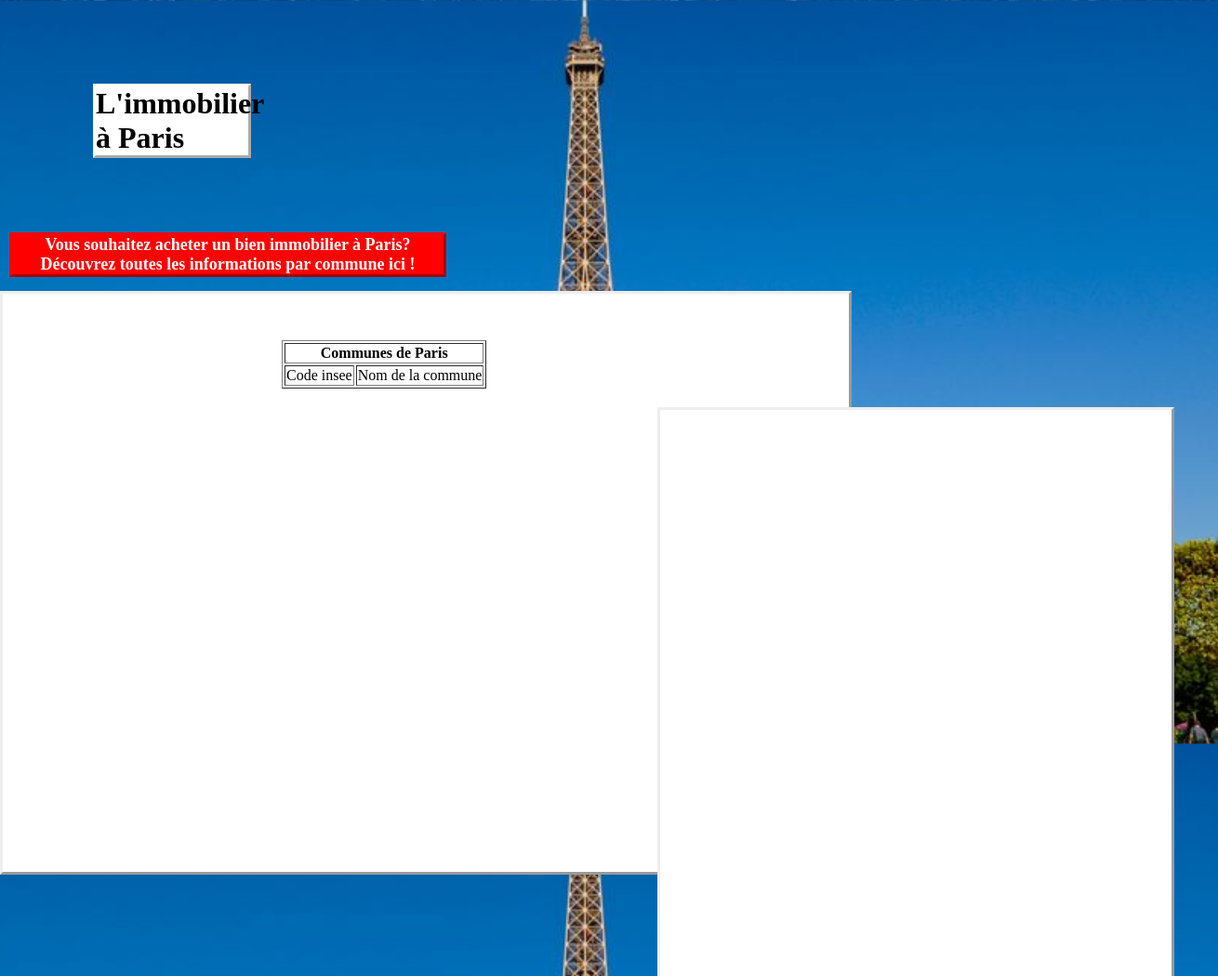
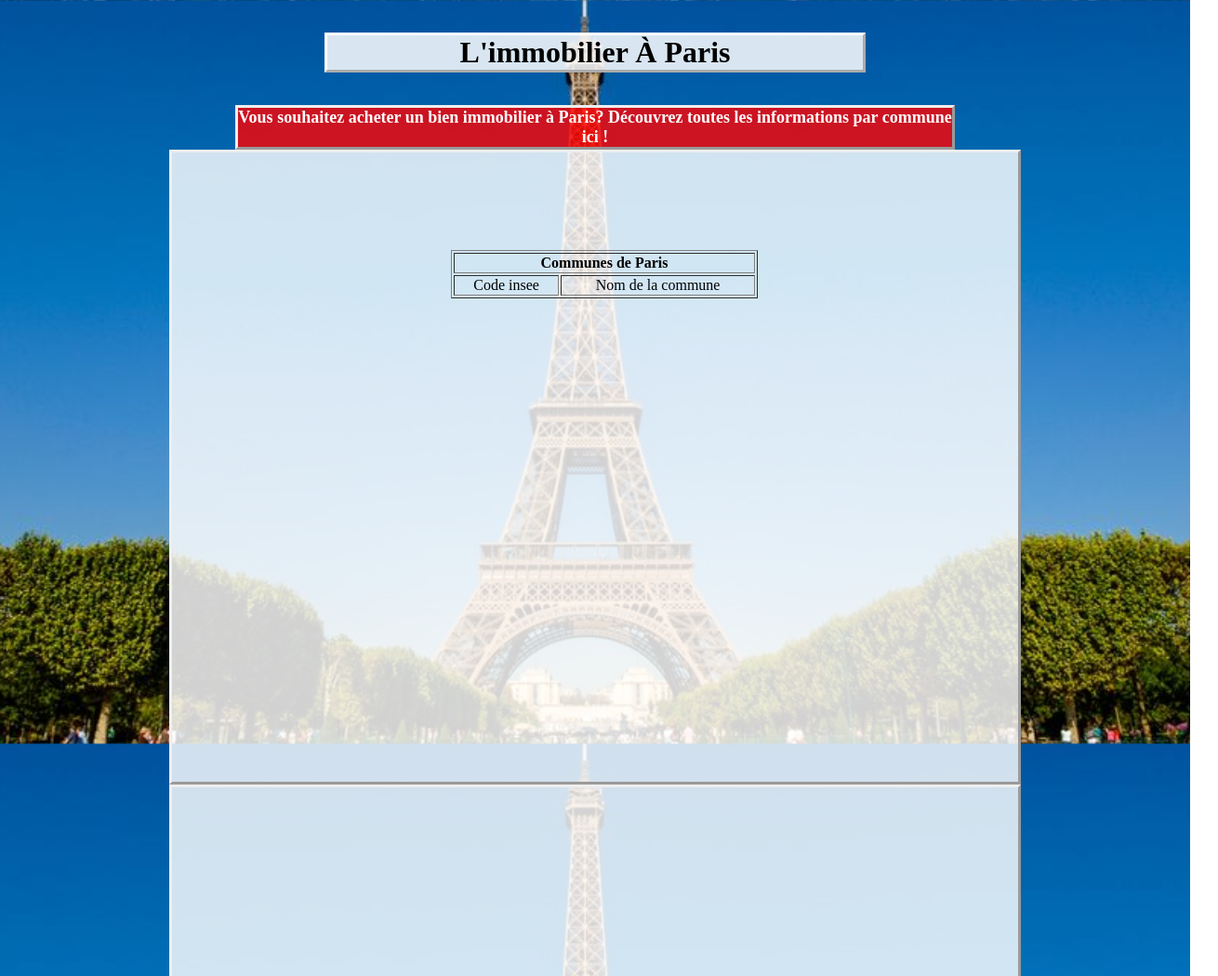
Before and after one commit to yannisrachid/coursUM320202021, a plain HTML site: page index.html in a window 1280 px wide. Shown: the top 1050 px of the page at 93% size, 1310 px wide, since content can reach past the window. Drawn offline with Linux system fonts and the light colour scheme; no server answers.

Commit message:
css update

```diff
--- a/index.html
+++ b/index.html
@@ -16,8 +16,7 @@
 		<h1 id= "idTitre" onclick= "test()"> L'immobilier à Paris </h1>
 		<h2 id= "h2"> Vous souhaitez acheter un bien immobilier à Paris? Découvrez toutes les informations par commune ici !</h2>
 
-
-		<div class="maincontent">
+		   <div id="maincontent">
 			   <table border>
 				   <thead>
 					   <tr>
@@ -33,6 +32,9 @@
 			   </table>
 
 			   <h2 class= "moyenne"> </h2>
+
+
+           </div>
            <div id="droite">
   				   <canvas id="myChart">
   				   </canvas>
@@ -43,8 +45,5 @@
 
   			   </div>
 
-        </div>
-
-
 	</body>
 </html>
--- a/style.css
+++ b/style.css
@@ -10,29 +10,36 @@ body{
 	background-attachment:fixed;
 	background-repeat:no-repeat;
 	background-size: cover;
+	margin: 0;
+  padding: 0;
 }
 
 #idTitre{
-    margin-top: 90px;
     border-style: outset;
-    margin-left: 100px;
-    margin-right: 1010px;
     font-size: xx-large;
     font-weight: bold;
-    background-color:white;
+    background-color:rgba(255, 255, 255, 0.85);
     border-color: white;
+		margin:auto;
+		width: 45%;
+		margin-bottom: 35px;
+		margin-top: 35px;
+		text-align: center;
+		text-transform: capitalize;
 }
 
 #h2{
 	margin-top: 80px;
     border-style: outset;
-    border-color: red;
     margin-left: 10px;
     margin-right: 800px;
     font-size: large;
     text-align: center;
     background-color:red;
     color: white;
+		margin: auto;
+		width: 60%;
+		background-color: rgba(255, 0, 0, 0.8);
 }
 
 
@@ -51,19 +58,28 @@ div{
 
 #gauche
 {
-    position:relative;
-    width:60%;
-    float: left;
+	margin : auto;
+	background-color: rgba(255, 255, 255, 0.82);
 }
 #droite
 {
-    position:relative;
-    left:60%;
-    width:40%;
-    float: right;
+	  margin : auto;
+		background-color: rgba(255, 255, 255, 0.82);
 }
 
 #maincontent
 {
-    overflow: hidden;
+	margin : auto;
+	background-color: rgba(255, 255, 255, 0.82);
 }
+
+table
+{
+	margin-top: 55px;
+	width: 55%;
+}
+
+td
+{
+text-align :center;
+}
```
Lines whose indentation alone changed are shown as unchanged.
